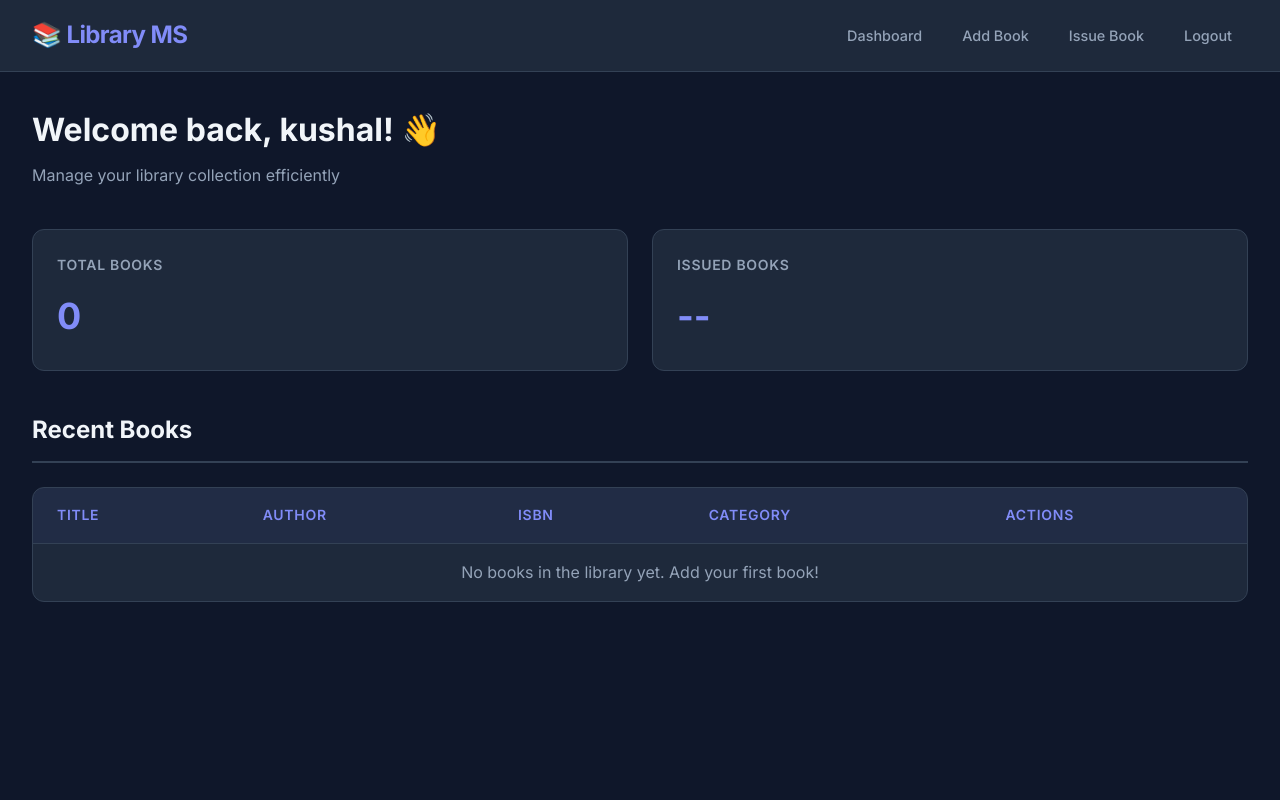
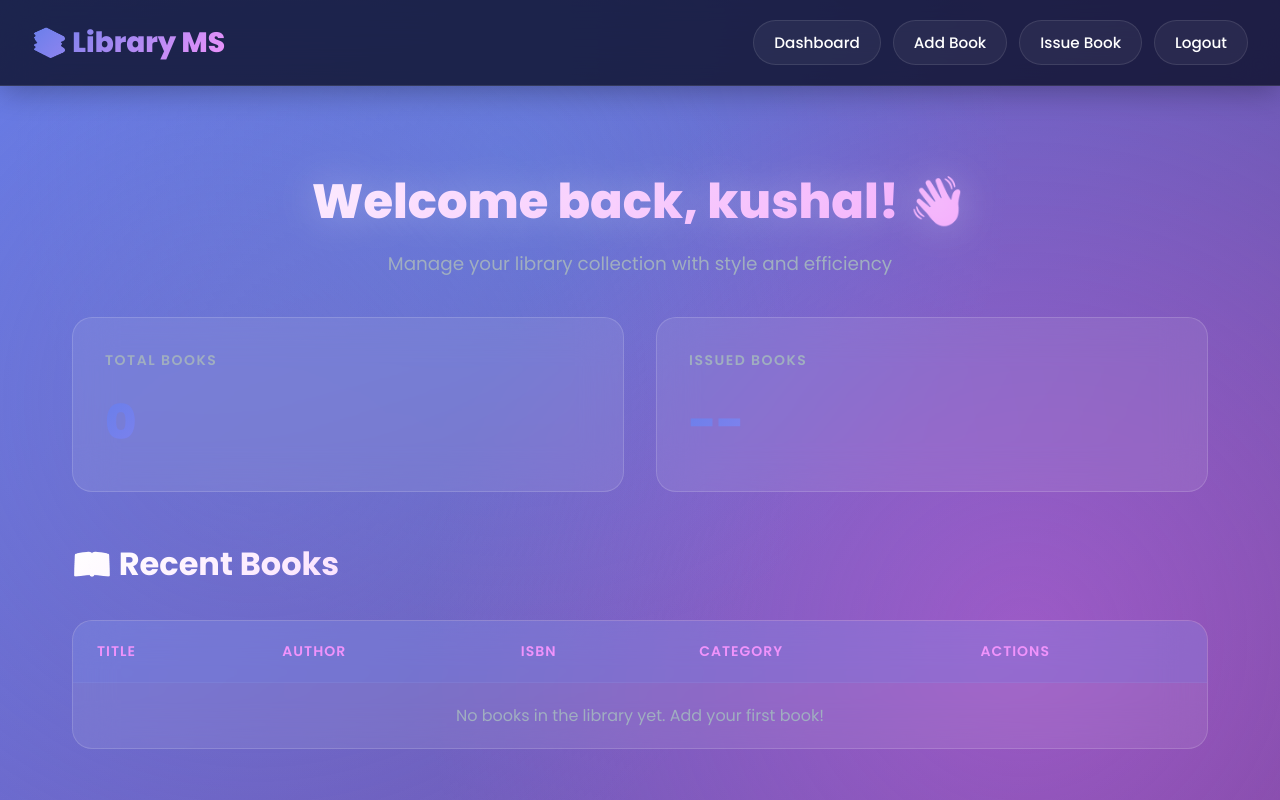
Before and after one commit to kushal867/library, a Django app: page / in a window 1280 px wide. Run offline with Django 5.2, Linux system fonts and the light colour scheme; a user stored in the database is signed in; data that the repository does not hold is empty.

Commit message:
feat:updated in the templates

```diff
--- a/home/templates/base.html
+++ b/home/templates/base.html
@@ -5,9 +5,6 @@
     <meta charset="UTF-8">
     <meta name="viewport" content="width=device-width, initial-scale=1.0">
     <title>Library Management System</title>
-    <link rel="preconnect" href="https://fonts.googleapis.com">
-    <link rel="preconnect" href="https://fonts.gstatic.com" crossorigin>
-    <link href="https://fonts.googleapis.com/css2?family=Inter:wght@400;500;600;700&display=swap" rel="stylesheet">
     <link rel="stylesheet" href="{% static 'user/style.css' %}">
 </head>
 <body>
--- a/home/templates/home/index.html
+++ b/home/templates/home/index.html
@@ -3,10 +3,9 @@
 {% block content %}
 <div class="page-header">
     <h1>Welcome back, {{ request.user.username }}! 👋</h1>
-    <p>Manage your library collection efficiently</p>
+    <p>Manage your library collection with style and efficiency</p>
 </div>
 
-<!-- Stats Cards -->
 <div class="stats-grid">
     <div class="card-stat">
         <h3>Total Books</h3>
@@ -18,7 +17,7 @@
     </div>
 </div>
 
-<h2>Recent Books</h2>
+<h2>📖 Recent Books</h2>
 <div class="table-container">
     <table>
         <thead>
--- a/home/templates/home/issue_book.html
+++ b/home/templates/home/issue_book.html
@@ -2,11 +2,11 @@
 
 {% block content %}
 <div class="auth-container">
-    <h2>Issue Book 📤</h2>
+    <h2>📤 Issue Book</h2>
     <form method="post">
         {% csrf_token %}
         {{ form.as_p }}
-        <button type="submit">Issue Book</button>
+        <button type="submit">✨ Issue Book</button>
     </form>
 </div>
 {% endblock %}
--- a/user/static/user/style.css
+++ b/user/static/user/style.css
@@ -1,24 +1,21 @@
 /* ========================================
-   Premium Library Management System
+   VIBRANT MODERN LIBRARY SYSTEM
    ======================================== */
 
-/* CSS Variables */
+@import url('https://fonts.googleapis.com/css2?family=Poppins:wght@400;500;600;700;800&display=swap');
+
 :root {
-    --bg-primary: #0f172a;
-    --bg-secondary: #1e293b;
-    --bg-card: #1e293b;
-    --border-color: #334155;
-    --text-primary: #f1f5f9;
-    --text-secondary: #94a3b8;
-    --accent-primary: #6366f1;
-    --accent-hover: #4f46e5;
-    --accent-light: #818cf8;
-    --success: #10b981;
-    --danger: #ef4444;
-    --danger-hover: #dc2626;
+    --primary: #667eea;
+    --secondary: #764ba2;
+    --accent: #f093fb;
+    --success: #4facfe;
+    --danger: #fa709a;
+    --dark: #0a0e27;
+    --card-bg: rgba(255, 255, 255, 0.05);
+    --text: #ffffff;
+    --text-muted: #a0aec0;
 }
 
-/* Global Reset & Base Styles */
 * {
     margin: 0;
     padding: 0;
@@ -26,130 +23,218 @@
 }
 
 body {
-    font-family: 'Inter', -apple-system, BlinkMacSystemFont, 'Segoe UI', Roboto, sans-serif;
-    background: var(--bg-primary);
-    color: var(--text-primary);
-    line-height: 1.6;
+    font-family: 'Poppins', sans-serif;
+    background: linear-gradient(135deg, #667eea 0%, #764ba2 100%);
     min-height: 100vh;
+    color: var(--text);
+    position: relative;
+    overflow-x: hidden;
 }
 
-/* Navigation */
+body::before {
+    content: '';
+    position: fixed;
+    top: 0;
+    left: 0;
+    width: 100%;
+    height: 100%;
+    background:
+        radial-gradient(circle at 20% 50%, rgba(120, 119, 198, 0.3), transparent 50%),
+        radial-gradient(circle at 80% 80%, rgba(252, 103, 250, 0.3), transparent 50%),
+        radial-gradient(circle at 40% 20%, rgba(79, 172, 254, 0.2), transparent 50%);
+    pointer-events: none;
+    z-index: 0;
+}
+
+.container {
+    position: relative;
+    z-index: 1;
+    max-width: 1200px;
+    margin: 0 auto;
+    padding: 2rem;
+}
+
+/* Navbar */
 .navbar {
-    background: var(--bg-secondary);
-    border-bottom: 1px solid var(--border-color);
-    padding: 1rem 2rem;
     position: sticky;
     top: 0;
     z-index: 100;
+    background: rgba(10, 14, 39, 0.8);
+    backdrop-filter: blur(20px);
+    border-bottom: 1px solid rgba(255, 255, 255, 0.1);
+    padding: 1.25rem 2rem;
     display: flex;
     justify-content: space-between;
     align-items: center;
+    box-shadow: 0 4px 30px rgba(0, 0, 0, 0.3);
 }
 
 .navbar-brand {
-    font-size: 1.5rem;
-    font-weight: 700;
-    color: var(--accent-light);
+    font-size: 1.75rem;
+    font-weight: 800;
+    background: linear-gradient(135deg, #667eea 0%, #f093fb 100%);
+    -webkit-background-clip: text;
+    -webkit-text-fill-color: transparent;
+    background-clip: text;
     text-decoration: none;
-    letter-spacing: -0.025em;
+    display: flex;
+    align-items: center;
+    gap: 0.5rem;
 }
 
 .nav-links {
     display: flex;
-    gap: 0.5rem;
+    gap: 0.75rem;
+    align-items: center;
 }
 
 .nav-links a {
-    padding: 0.5rem 1rem;
-    color: var(--text-secondary);
+    padding: 0.625rem 1.25rem;
+    color: var(--text);
     text-decoration: none;
     font-weight: 500;
-    font-size: 0.9rem;
-    border-radius: 0.375rem;
-    transition: all 0.2s;
+    font-size: 0.95rem;
+    border-radius: 50px;
+    transition: all 0.3s ease;
+    background: rgba(255, 255, 255, 0.05);
+    border: 1px solid rgba(255, 255, 255, 0.1);
 }
 
 .nav-links a:hover {
-    background: rgba(99, 102, 241, 0.1);
-    color: var(--accent-light);
-}
-
-/* Container */
-.container {
-    max-width: 1280px;
-    margin: 0 auto;
-    padding: 2rem;
+    background: linear-gradient(135deg, #667eea 0%, #764ba2 100%);
+    transform: translateY(-2px);
+    box-shadow: 0 10px 20px rgba(102, 126, 234, 0.4);
 }
 
 /* Page Header */
 .page-header {
-    margin-bottom: 2.5rem;
+    text-align: center;
+    margin: 3rem 0 2.5rem;
+    animation: fadeInDown 0.6s ease;
+}
+
+@keyframes fadeInDown {
+    from {
+        opacity: 0;
+        transform: translateY(-30px);
+    }
+    to {
+        opacity: 1;
+        transform: translateY(0);
+    }
 }
 
 .page-header h1 {
-    font-size: 2rem;
-    font-weight: 700;
-    color: var(--text-primary);
-    margin-bottom: 0.5rem;
+    font-size: 3rem;
+    font-weight: 800;
+    margin-bottom: 0.75rem;
+    background: linear-gradient(135deg, #ffffff 0%, #f093fb 100%);
+    -webkit-background-clip: text;
+    -webkit-text-fill-color: transparent;
+    background-clip: text;
+    text-shadow: 0 0 40px rgba(255, 255, 255, 0.3);
 }
 
 .page-header p {
-    color: var(--text-secondary);
-    font-size: 1rem;
+    font-size: 1.15rem;
+    color: var(--text-muted);
+    font-weight: 400;
 }
 
 /* Stats Grid */
 .stats-grid {
     display: grid;
-    grid-template-columns: repeat(auto-fit, minmax(250px, 1fr));
-    gap: 1.5rem;
-    margin-bottom: 2.5rem;
+    grid-template-columns: repeat(auto-fit, minmax(280px, 1fr));
+    gap: 2rem;
+    margin-bottom: 3rem;
 }
 
 .card-stat {
-    background: var(--bg-card);
-    border: 1px solid var(--border-color);
-    border-radius: 0.75rem;
-    padding: 1.5rem;
-    transition: transform 0.2s, box-shadow 0.2s;
+    background: rgba(255, 255, 255, 0.08);
+    backdrop-filter: blur(20px);
+    border: 1px solid rgba(255, 255, 255, 0.15);
+    border-radius: 20px;
+    padding: 2rem;
+    position: relative;
+    overflow: hidden;
+    transition: all 0.4s cubic-bezier(0.175, 0.885, 0.32, 1.275);
+    animation: fadeInUp 0.6s ease;
+}
+
+@keyframes fadeInUp {
+    from {
+        opacity: 0;
+        transform: translateY(30px);
+    }
+    to {
+        opacity: 1;
+        transform: translateY(0);
+    }
+}
+
+.card-stat::before {
+    content: '';
+    position: absolute;
+    top: 0;
+    left: 0;
+    width: 100%;
+    height: 100%;
+    background: linear-gradient(135deg, rgba(102, 126, 234, 0.1) 0%, rgba(240, 147, 251, 0.1) 100%);
+    opacity: 0;
+    transition: opacity 0.4s ease;
 }
 
 .card-stat:hover {
-    transform: translateY(-2px);
-    box-shadow: 0 4px 12px rgba(0, 0, 0, 0.3);
+    transform: translateY(-10px);
+    box-shadow: 0 20px 40px rgba(102, 126, 234, 0.4);
+    border-color: rgba(255, 255, 255, 0.3);
+}
+
+.card-stat:hover::before {
+    opacity: 1;
 }
 
 .card-stat h3 {
+    position: relative;
+    z-index: 1;
     font-size: 0.875rem;
     font-weight: 600;
-    color: var(--text-secondary);
     text-transform: uppercase;
-    letter-spacing: 0.05em;
-    margin-bottom: 0.75rem;
+    letter-spacing: 1.5px;
+    color: var(--text-muted);
+    margin-bottom: 1rem;
 }
 
 .card-stat p {
-    font-size: 2.25rem;
-    font-weight: 700;
-    color: var(--accent-light);
+    position: relative;
+    z-index: 1;
+    font-size: 3rem;
+    font-weight: 800;
+    background: linear-gradient(135deg, #667eea 0%, #f093fb 100%);
+    -webkit-background-clip: text;
+    -webkit-text-fill-color: transparent;
+    background-clip: text;
 }
 
-/* Section Headings */
+/* Section Title */
 h2 {
-    font-size: 1.5rem;
+    font-size: 2rem;
     font-weight: 700;
-    color: var(--text-primary);
-    margin-bottom: 1.5rem;
-    padding-bottom: 0.75rem;
-    border-bottom: 2px solid var(--border-color);
+    margin-bottom: 2rem;
+    background: linear-gradient(135deg, #ffffff 0%, #f093fb 100%);
+    -webkit-background-clip: text;
+    -webkit-text-fill-color: transparent;
+    background-clip: text;
 }
 
-/* Table Container */
+/* Table */
 .table-container {
-    background: var(--bg-card);
-    border: 1px solid var(--border-color);
-    border-radius: 0.75rem;
+    background: rgba(255, 255, 255, 0.08);
+    backdrop-filter: blur(20px);
+    border: 1px solid rgba(255, 255, 255, 0.15);
+    border-radius: 20px;
     overflow: hidden;
+    animation: fadeInUp 0.8s ease;
 }
 
 table {
@@ -158,49 +243,51 @@ table {
 }
 
 thead {
-    background: rgba(99, 102, 241, 0.05);
+    background: rgba(102, 126, 234, 0.2);
 }
 
 th {
-    padding: 1rem 1.5rem;
+    padding: 1.25rem 1.5rem;
     text-align: left;
+    font-weight: 600;
     font-size: 0.875rem;
-    font-weight: 600;
-    color: var(--accent-light);
     text-transform: uppercase;
-    letter-spacing: 0.05em;
+    letter-spacing: 1px;
+    color: var(--accent);
 }
 
 td {
-    padding: 1rem 1.5rem;
-    border-top: 1px solid var(--border-color);
-    color: var(--text-primary);
+    padding: 1.25rem 1.5rem;
+    border-top: 1px solid rgba(255, 255, 255, 0.05);
+    color: var(--text);
 }
 
 tbody tr {
-    transition: background 0.15s;
+    transition: all 0.3s ease;
 }
 
 tbody tr:hover {
-    background: rgba(99, 102, 241, 0.05);
+    background: rgba(102, 126, 234, 0.1);
+    transform: scale(1.01);
 }
 
-/* Forms & Auth Container */
+/* Auth Container (Forms) */
 .auth-container {
-    background: var(--bg-card);
-    border: 1px solid var(--border-color);
-    border-radius: 0.75rem;
-    padding: 2.5rem;
-    max-width: 500px;
-    margin: 0 auto;
-    box-shadow: 0 4px 6px -1px rgba(0, 0, 0, 0.3);
+    background: rgba(255, 255, 255, 0.08);
+    backdrop-filter: blur(20px);
+    border: 1px solid rgba(255, 255, 255, 0.15);
+    border-radius: 20px;
+    padding: 3rem;
+    max-width: 550px;
+    margin: 3rem auto;
+    box-shadow: 0 20px 60px rgba(0, 0, 0, 0.3);
+    animation: fadeInUp 0.6s ease;
 }
 
 .auth-container h2 {
     text-align: center;
-    border: none;
-    padding: 0;
-    margin-bottom: 2rem;
+    margin-bottom: 2.5rem;
+    font-size: 2.25rem;
 }
 
 form {
@@ -210,9 +297,10 @@ form {
 
 label {
     font-size: 0.875rem;
-    font-weight: 500;
-    color: var(--text-secondary);
+    font-weight: 600;
+    color: var(--text);
     margin-bottom: 0.5rem;
+    margin-top: 0.75rem;
 }
 
 input[type="text"],
@@ -221,69 +309,74 @@ input[type="email"],
 select,
 textarea {
     width: 100%;
-    padding: 0.75rem 1rem;
-    background: var(--bg-primary);
-    border: 1px solid var(--border-color);
-    border-radius: 0.5rem;
-    color: var(--text-primary);
+    padding: 0.875rem 1.25rem;
+    background: rgba(255, 255, 255, 0.05);
+    border: 1px solid rgba(255, 255, 255, 0.15);
+    border-radius: 12px;
+    color: var(--text);
     font-size: 1rem;
-    margin-bottom: 1.25rem;
-    transition: border-color 0.2s, box-shadow 0.2s;
+    font-family: 'Poppins', sans-serif;
+    transition: all 0.3s ease;
+}
+
+input::placeholder {
+    color: var(--text-muted);
 }
 
 input:focus,
 select:focus,
 textarea:focus {
     outline: none;
-    border-color: var(--accent-primary);
-    box-shadow: 0 0 0 3px rgba(99, 102, 241, 0.1);
+    border-color: var(--accent);
+    background: rgba(255, 255, 255, 0.08);
+    box-shadow: 0 0 0 4px rgba(240, 147, 251, 0.1);
 }
 
 /* Buttons */
 button,
 .btn {
-    padding: 0.75rem 1.5rem;
-    background: var(--accent-primary);
-    color: white;
+    margin-top: 1.5rem;
+    padding: 0.875rem 2rem;
+    background: linear-gradient(135deg, #667eea 0%, #764ba2 100%);
+    color: var(--text);
     border: none;
-    border-radius: 0.5rem;
+    border-radius: 50px;
     font-size: 1rem;
     font-weight: 600;
+    font-family: 'Poppins', sans-serif;
     cursor: pointer;
-    transition: background 0.2s, transform 0.1s;
+    transition: all 0.3s ease;
     text-decoration: none;
     display: inline-block;
     text-align: center;
+    box-shadow: 0 10px 25px rgba(102, 126, 234, 0.4);
 }
 
 button:hover,
 .btn:hover {
-    background: var(--accent-hover);
-    transform: translateY(-1px);
-}
-
-button:active,
-.btn:active {
-    transform: translateY(0);
+    transform: translateY(-3px);
+    box-shadow: 0 15px 35px rgba(102, 126, 234, 0.6);
 }
 
 .btn-danger {
-    background: var(--danger);
-    padding: 0.5rem 1rem;
+    background: linear-gradient(135deg, #fa709a 0%, #fee140 100%);
+    box-shadow: 0 4px 15px rgba(250, 112, 154, 0.4);
+    padding: 0.5rem 1.25rem;
     font-size: 0.875rem;
+    margin-top: 0;
 }
 
 .btn-danger:hover {
-    background: var(--danger-hover);
+    box-shadow: 0 8px 25px rgba(250, 112, 154, 0.6);
 }
 
-/* Utility Classes */
+/* Utilities */
 .text-center {
     text-align: center;
 }
 
 .text-muted {
-    color: var(--text-secondary);
+    color: var(--text-muted);
 }
 
 /* Responsive */
@@ -291,6 +384,16 @@ button:active,
     .navbar {
         flex-direction: column;
         gap: 1rem;
+        padding: 1rem;
+    }
+
+    .nav-links {
+        flex-wrap: wrap;
+        justify-content: center;
+    }
+
+    .page-header h1 {
+        font-size: 2rem;
     }
 
     .stats-grid {
@@ -306,6 +409,6 @@ button:active,
     }
 
     th, td {
-        padding: 0.75rem 1rem;
+        padding: 0.875rem 1rem;
     }
 }
```
Also changed, not shown: home/templates/home/add_book.html (+6 -6 lines).
